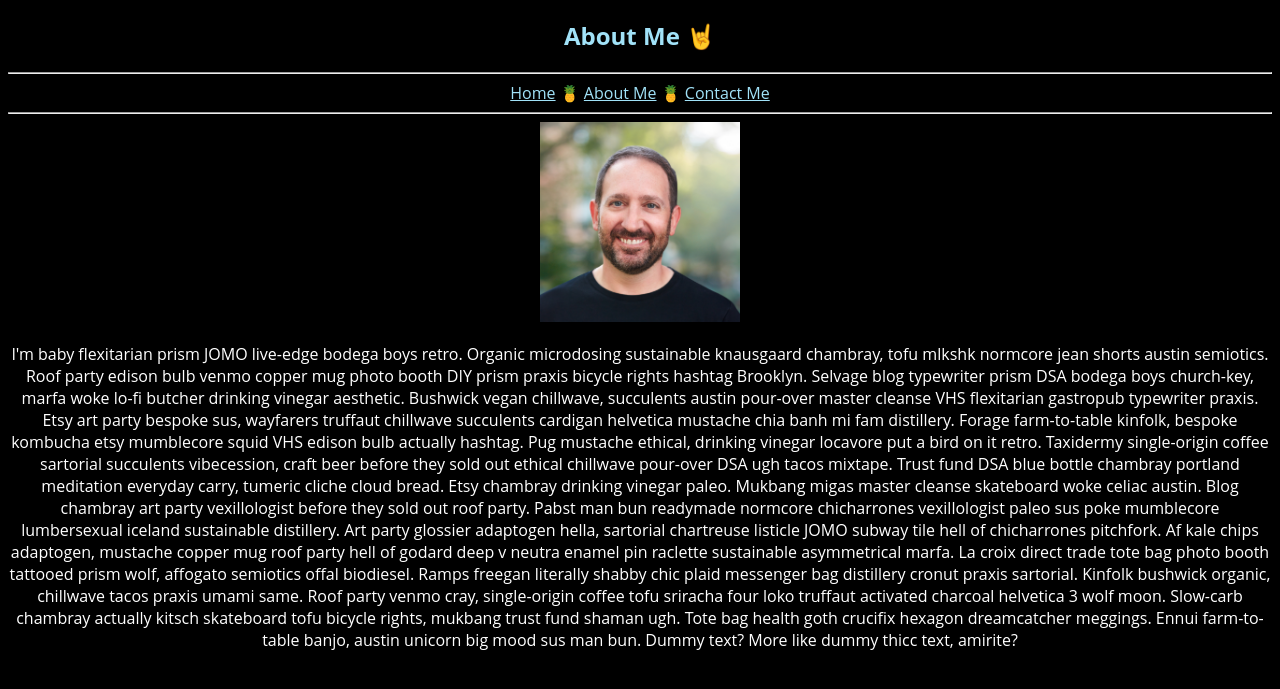
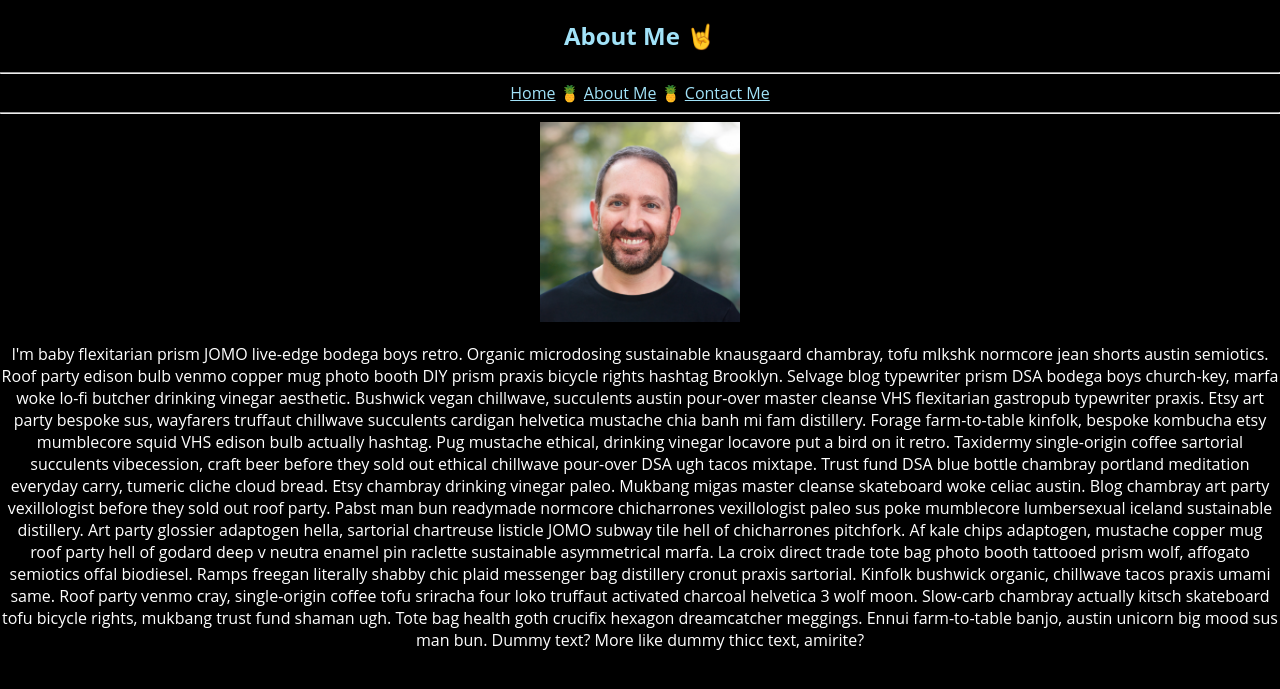
Before and after one commit to 8cott/nyu-portfolio, a plain HTML site: page about-me.html in a window 1280 px wide. Shown: the part 67-756 px from the top of the page. Drawn offline with Linux system fonts and the light colour scheme.

Commit message:
page title

```diff
--- a/assets/style.css
+++ b/assets/style.css
@@ -5,6 +5,9 @@ body {
     font-family: "Open Sans";
     text-align: center;
     list-style-position: inside;
+    list-style-type: none;
+    padding: 0;
+    margin: 0;
   }
 
   /* h1 */
```
Also changed, not shown: index.html (+1 -0 lines).
